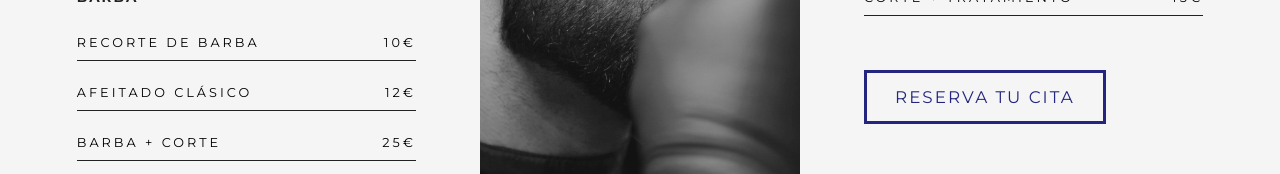
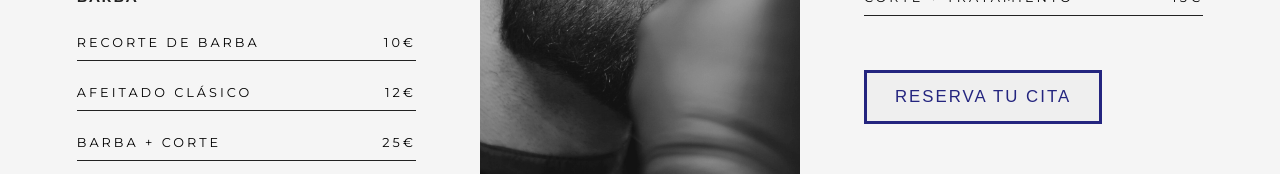
Before and after one commit to JaumeEsquerdo/peluqueria-la-silla-2, a React (Vite) app in the folder la-silla-2/: page / in a window 1280 px wide. Shown: the part 3349-3523 px from the top of the page. Built offline with nearby package versions, Linux system fonts and the light colour scheme.

Commit message:
arreglar link 'reservas' en la parte de Precios

```diff
--- a/la-silla-2/src/pages/Servicios/Servicios.css
+++ b/la-silla-2/src/pages/Servicios/Servicios.css
@@ -58,6 +58,7 @@ PRECIOS Y SERVICIOS
 }
 
 .Prices-button {
+  cursor: pointer;
   display: inline-block;
   margin-top: 40px;
   padding: 14px 28px;
--- a/la-silla-2/src/pages/Servicios/Servicios.jsx
+++ b/la-silla-2/src/pages/Servicios/Servicios.jsx
@@ -1,4 +1,5 @@
 import "./Servicios.css";
+// import { Link } from "react-router-dom";
 
 export const Servicios = () => {
   return (
@@ -71,9 +72,13 @@ export const Servicios = () => {
             <span>45€</span>
           </div>
           {/* <!-- Botón de reservas --> */}
-          <a href="/reservas" className="Prices-button" title="Reserva tu cita">
+          <button
+            onClick={() => (window.location.href = "/reservas")}
+            className="Prices-button"
+            title="Reserva tu cita"
+          >
             RESERVA TU CITA
-          </a>
+          </button>
         </div>
       </div>
     </section>
```
Lines whose indentation alone changed are shown as unchanged.
